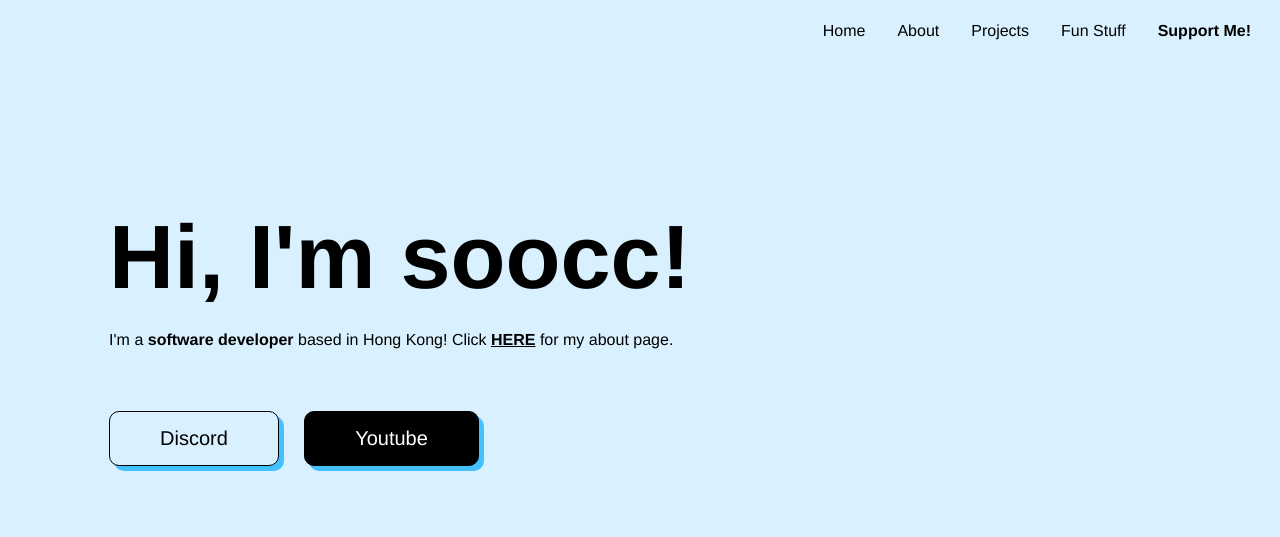
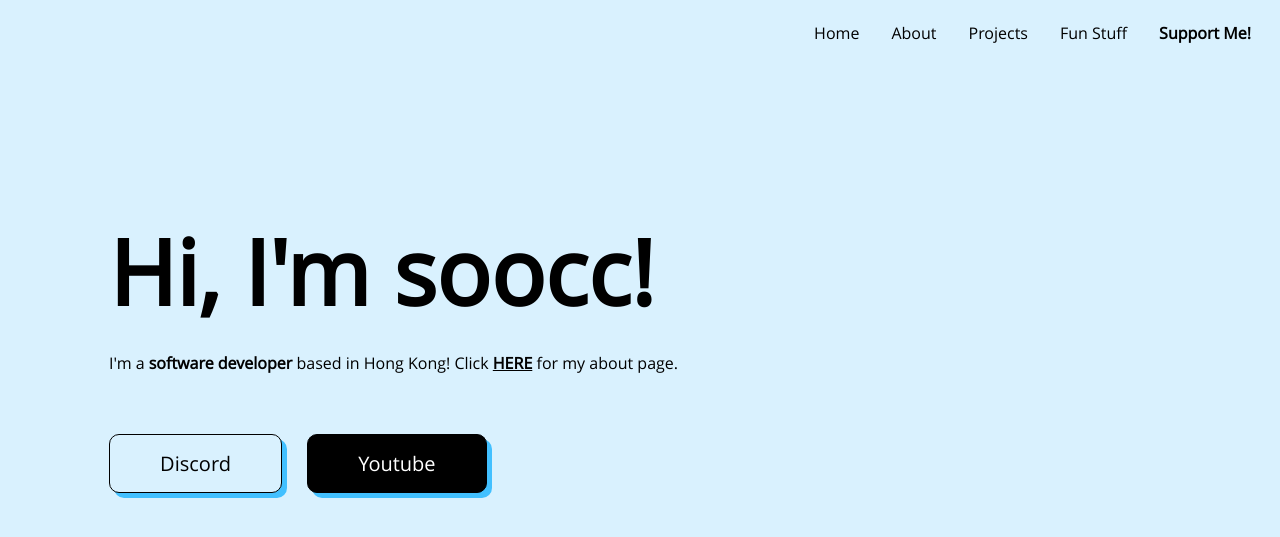
Before and after one commit to soocc/sooccsocks2, a Jekyll site: the page built from index.html, in a window 1280 px wide. Shown: the top 537 px of the page. Built offline with Jekyll 4.4.1, drawn with Linux system fonts in a browser that asks for light colours.

Commit message:
Update styles.css

```diff
--- a/styles/styles.css
+++ b/styles/styles.css
@@ -71,8 +71,15 @@
   display: block;
 }
 
+@font-face {
+  font-family: 'Product Sans';
+  font-style: normal;
+  font-weight: 400;
+  src: local('Open Sans'), local('OpenSans'), url(https://fonts.gstatic.com/s/productsans/v5/HYvgU2fE2nRJvZ5JFAumwegdm0LZdjqr5-oayXSOefg.woff2) format('woff2');
+}
+
 p, h1, h2, h3, h4, a, button, div {
-  font-family: Helvetica;
+  font-family: Product Sans;
   color: black;
 }
 
```
